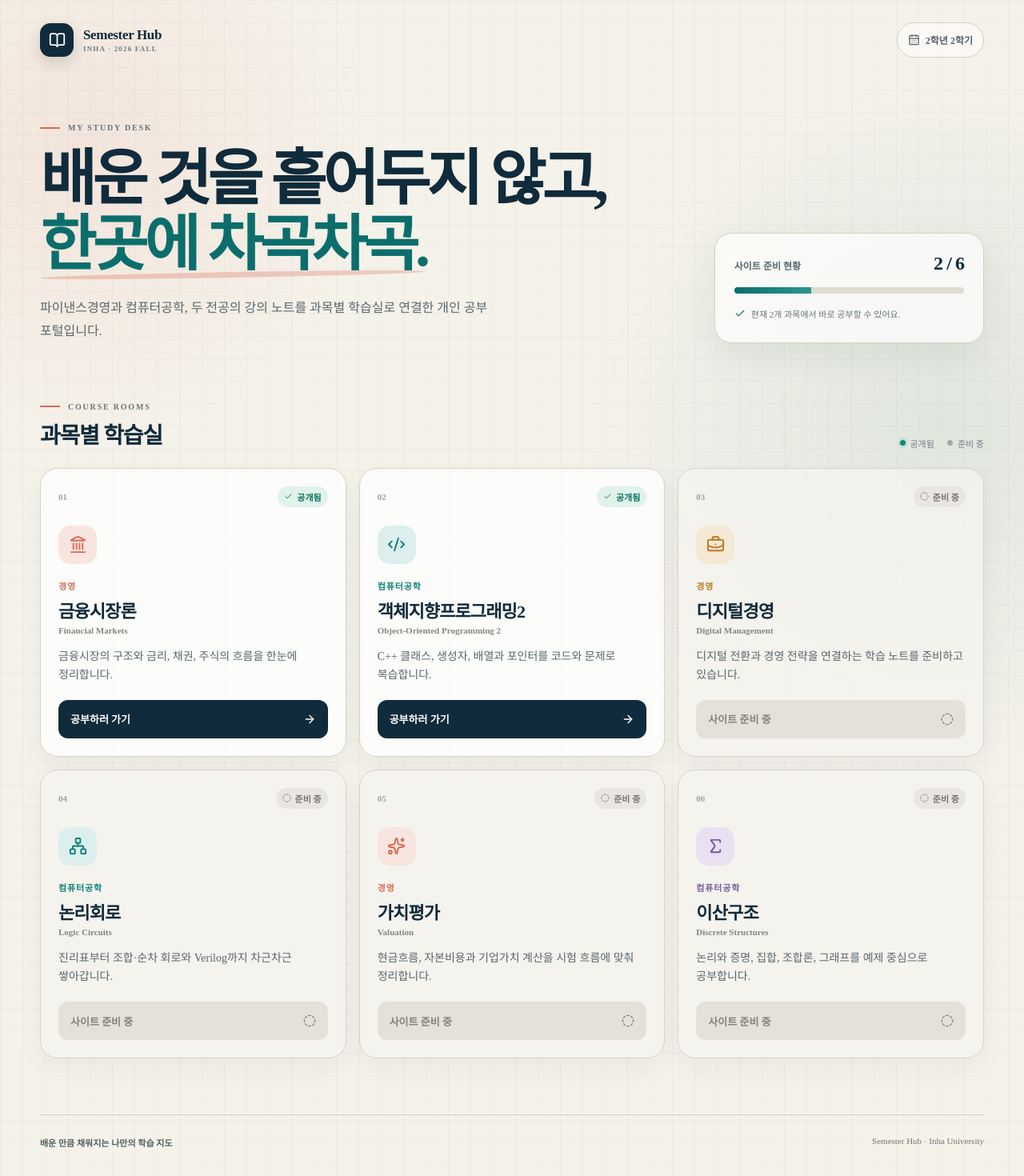
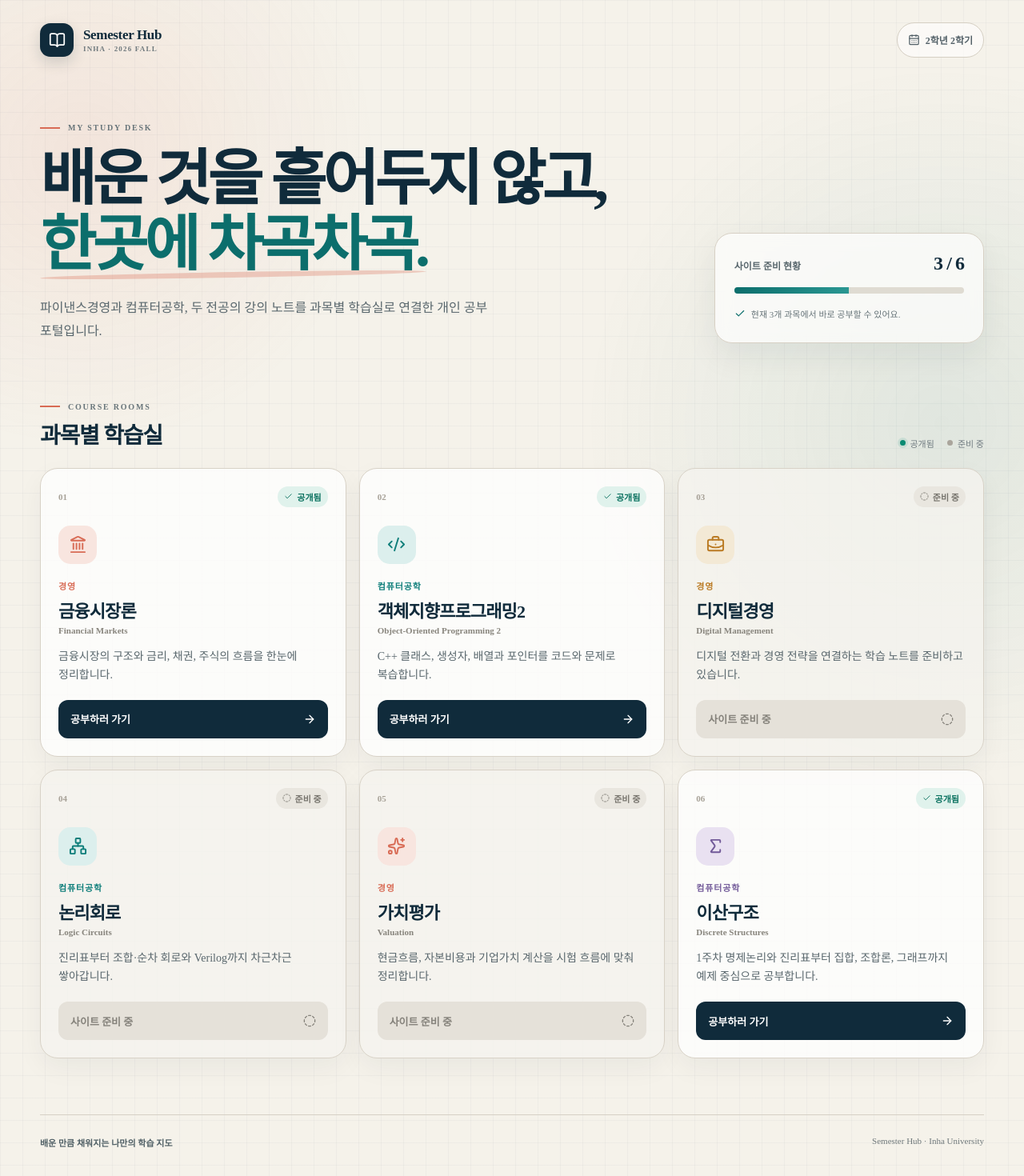
Before and after one commit to hyunchanwi/study-hub, a React (Vite) app: page / in a window 1280 px wide. Shown: the whole page at 80% size. Built offline with nearby package versions, Linux system fonts and the light colour scheme.

Commit message:
feat: 이산구조 학습실 공개

```diff
--- a/app/page.tsx
+++ b/app/page.tsx
@@ -75,8 +75,9 @@ const courses: Course[] = [
     title: '이산구조',
     english: 'Discrete Structures',
     track: '컴퓨터공학',
-    description: '논리와 증명, 집합, 조합론, 그래프를 예제 중심으로 공부합니다.',
-    status: 'planned',
+    description: '1주차 명제논리와 진리표부터 집합, 조합론, 그래프까지 예제 중심으로 공부합니다.',
+    status: 'live',
+    href: 'https://hyunchanwi.github.io/discrete-structures-study/',
     icon: Sigma,
     tone: 'violet',
   },
@@ -121,7 +122,7 @@ export default function Home() {
           >
             {liveCount} / {courses.length}
           </progress>
-          <p><Check aria-hidden="true" /> 현재 2개 과목에서 바로 공부할 수 있어요.</p>
+          <p><Check aria-hidden="true" /> 현재 {liveCount}개 과목에서 바로 공부할 수 있어요.</p>
         </aside>
       </section>
 
```
